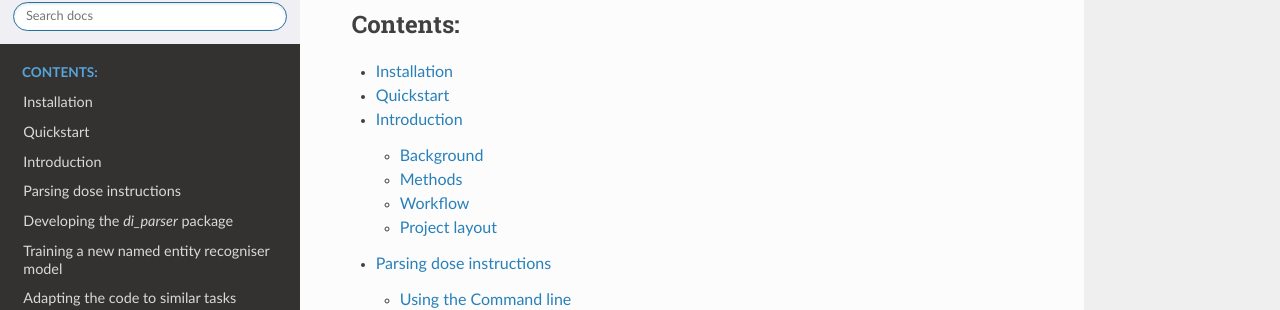
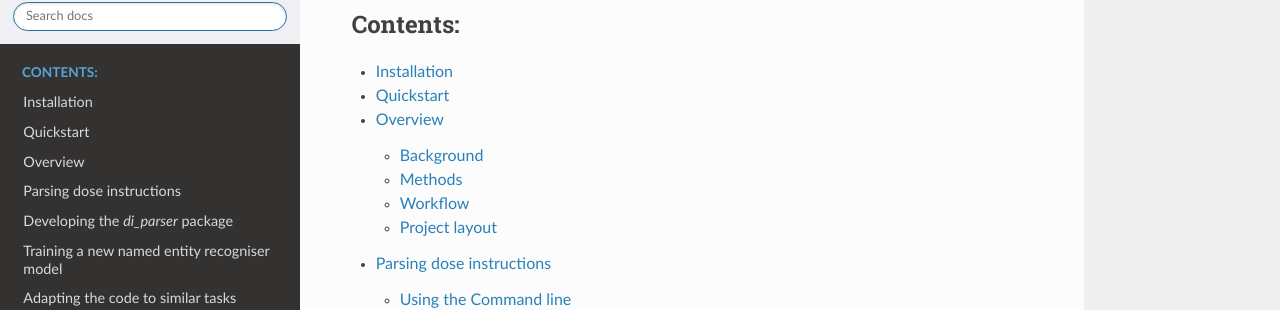
Before and after one commit to Public-Health-Scotland/dose_instruction_parser, a Sphinx documentation site: the page built from doc/sphinx/source/index.rst, in a window 1280 px wide and 900 px high, scrolled down 354 px. Shown: the part 148-458 px from the top of the window. Built offline with Sphinx 7.4.7 and the Read the Docs theme 2.0.0, drawn with Linux system fonts in a browser that asks for light colours.

Commit message:
rename introduction -> overview

```diff
--- a/doc/sphinx/source/doc_pages/introduction.rst
+++ b/doc/sphinx/source/doc_pages/overview.rst
@@ -1,5 +1,5 @@
-Introduction
-============
+Overview
+========
 
 This is the documentation for a tool developed at Public Health Scotland to parse
 prescription dose instructions.
--- a/doc/sphinx/source/index.rst
+++ b/doc/sphinx/source/index.rst
@@ -27,7 +27,7 @@ to apply to the prescribing information free text held by Public Health Scotland
 
    doc_pages/installation.rst
    doc_pages/quickstart.rst
-   doc_pages/introduction.rst
+   doc_pages/overview.rst
    doc_pages/parsing_dis.rst
    doc_pages/developing_di_parser.rst
    doc_pages/training_model.rst
```
